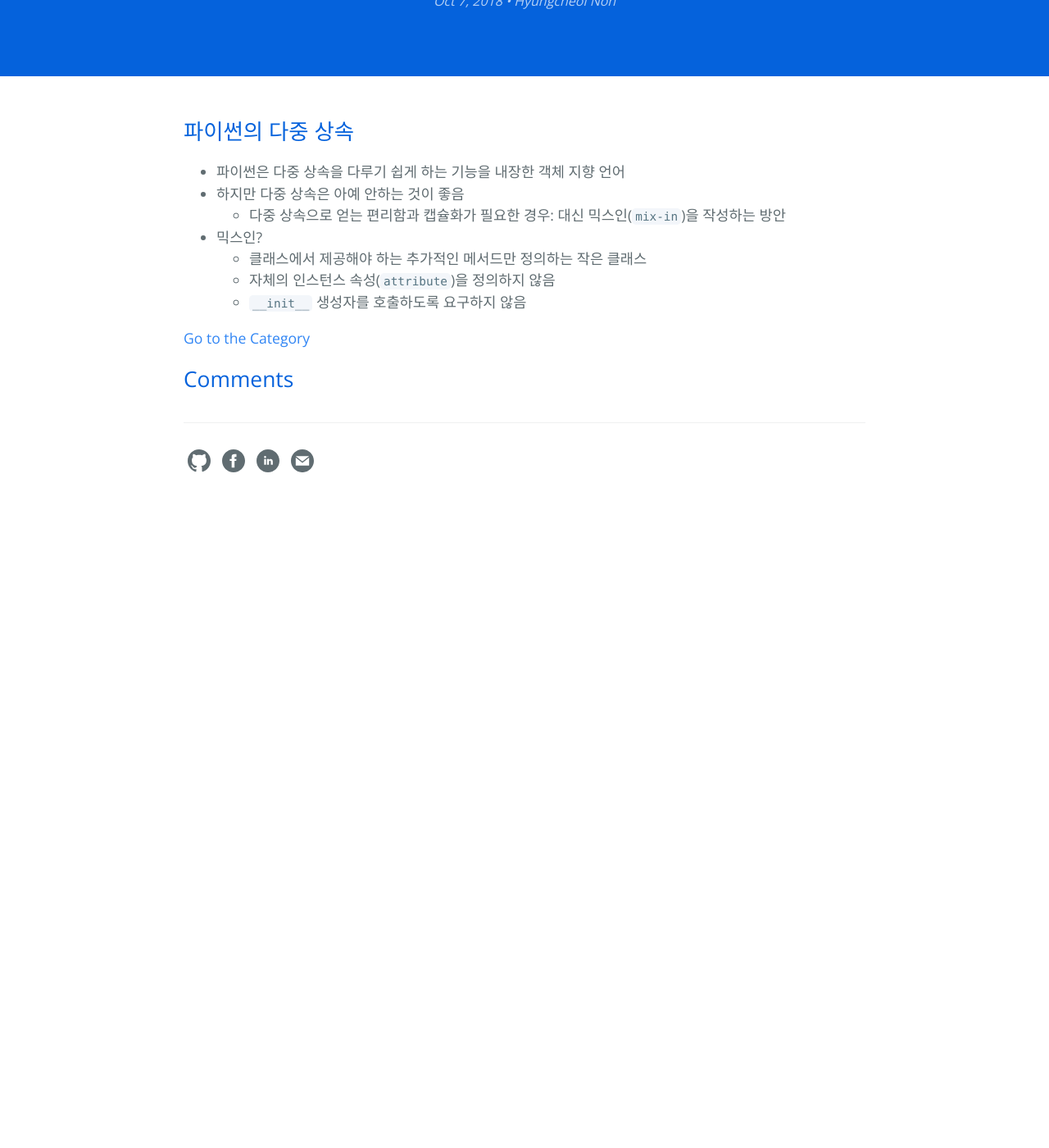
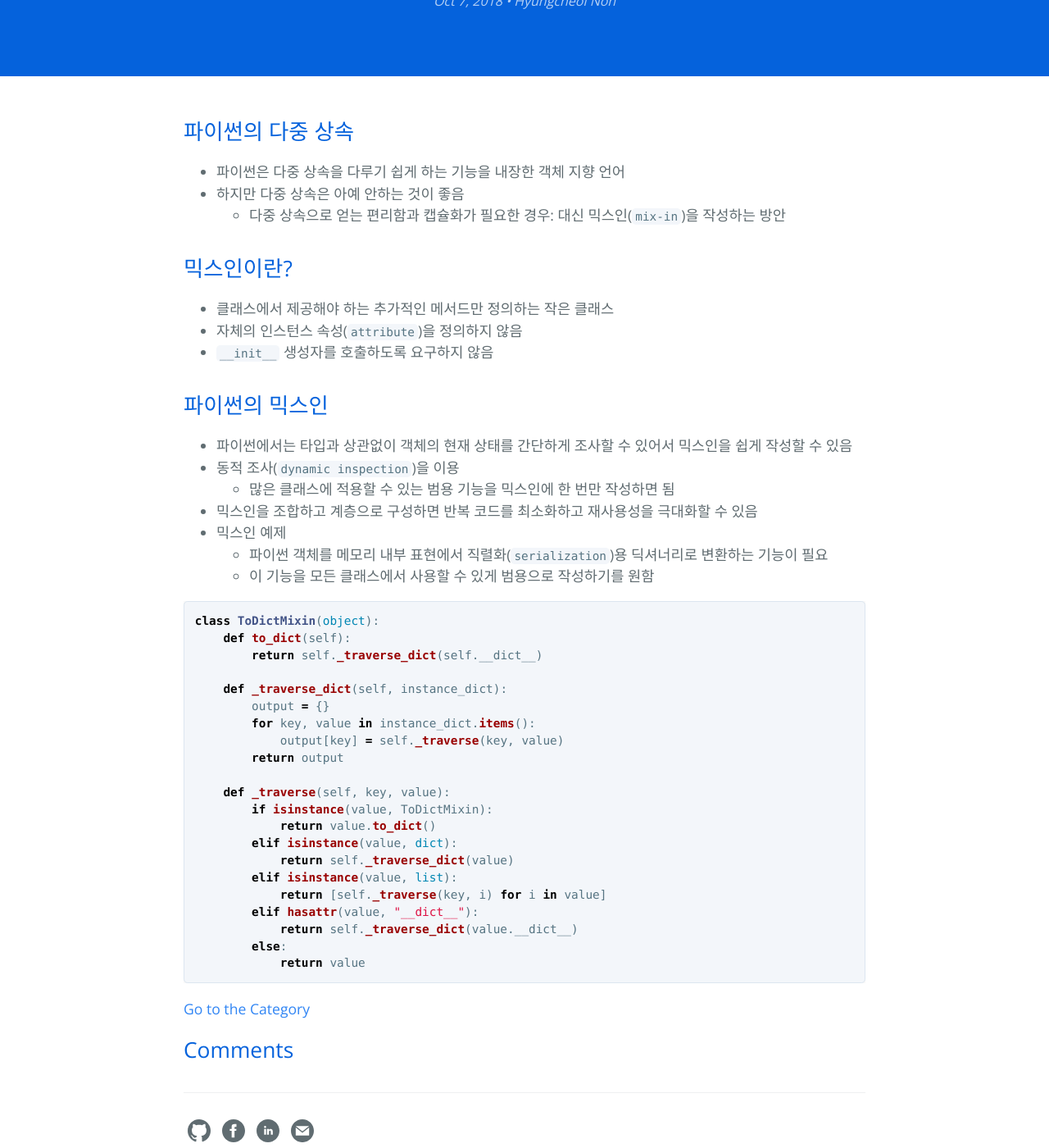
Before and after one commit to hcnoh/hcnoh.github.io, a Jekyll site: the page built from _posts/2018-10-07-effective-python-way26.md, in a window 1280 px wide and 1400 px high, scrolled down 382 px. Shown: the whole window at 82% size. Built offline with Jekyll 4.4.1, drawn with Linux system fonts in a browser that asks for light colours; comment, search, counter and statistics services are not loaded; before the commit the page ends 1012 px from its top, so only the background shows below that.

Commit message:
Update 2018-10-07-effective-python-way26.md

````diff
--- a/_posts/2018-10-07-effective-python-way26.md
+++ b/_posts/2018-10-07-effective-python-way26.md
@@ -14,7 +14,41 @@ permalink: /2018-10-07-effective-python-way26
 - 파이썬은 다중 상속을 다루기 쉽게 하는 기능을 내장한 객체 지향 언어
 - 하지만 다중 상속은 아예 안하는 것이 좋음
   - 다중 상속으로 얻는 편리함과 캡슐화가 필요한 경우: 대신 믹스인(`mix-in`)을 작성하는 방안
-- 믹스인?
-  - 클래스에서 제공해야 하는 추가적인 메서드만 정의하는 작은 클래스
-  - 자체의 인스턴스 속성(`attribute`)을 정의하지 않음
-  - `__init__` 생성자를 호출하도록 요구하지 않음
+
+## 믹스인이란?
+- 클래스에서 제공해야 하는 추가적인 메서드만 정의하는 작은 클래스
+- 자체의 인스턴스 속성(`attribute`)을 정의하지 않음
+- `__init__` 생성자를 호출하도록 요구하지 않음
+
+## 파이썬의 믹스인
+- 파이썬에서는 타입과 상관없이 객체의 현재 상태를 간단하게 조사할 수 있어서 믹스인을 쉽게 작성할 수 있음
+- 동적 조사(`dynamic inspection`)을 이용
+  - 많은 클래스에 적용할 수 있는 범용 기능을 믹스인에 한 번만 작성하면 됨
+- 믹스인을 조합하고 계층으로 구성하면 반복 코드를 최소화하고 재사용성을 극대화할 수 있음
+- 믹스인 예제
+  - 파이썬 객체를 메모리 내부 표현에서 직렬화(`serialization`)용 딕셔너리로 변환하는 기능이 필요
+  - 이 기능을 모든 클래스에서 사용할 수 있게 범용으로 작성하기를 원함
+
+```python
+class ToDictMixin(object):
+    def to_dict(self):
+        return self._traverse_dict(self.__dict__)
+
+    def _traverse_dict(self, instance_dict):
+        output = {}
+        for key, value in instance_dict.items():
+            output[key] = self._traverse(key, value)
+        return output
+
+    def _traverse(self, key, value):
+        if isinstance(value, ToDictMixin):
+            return value.to_dict()
+        elif isinstance(value, dict):
+            return self._traverse_dict(value)
+        elif isinstance(value, list):
+            return [self._traverse(key, i) for i in value]
+        elif hasattr(value, "__dict__"):
+            return self._traverse_dict(value.__dict__)
+        else:
+            return value
+```
````
